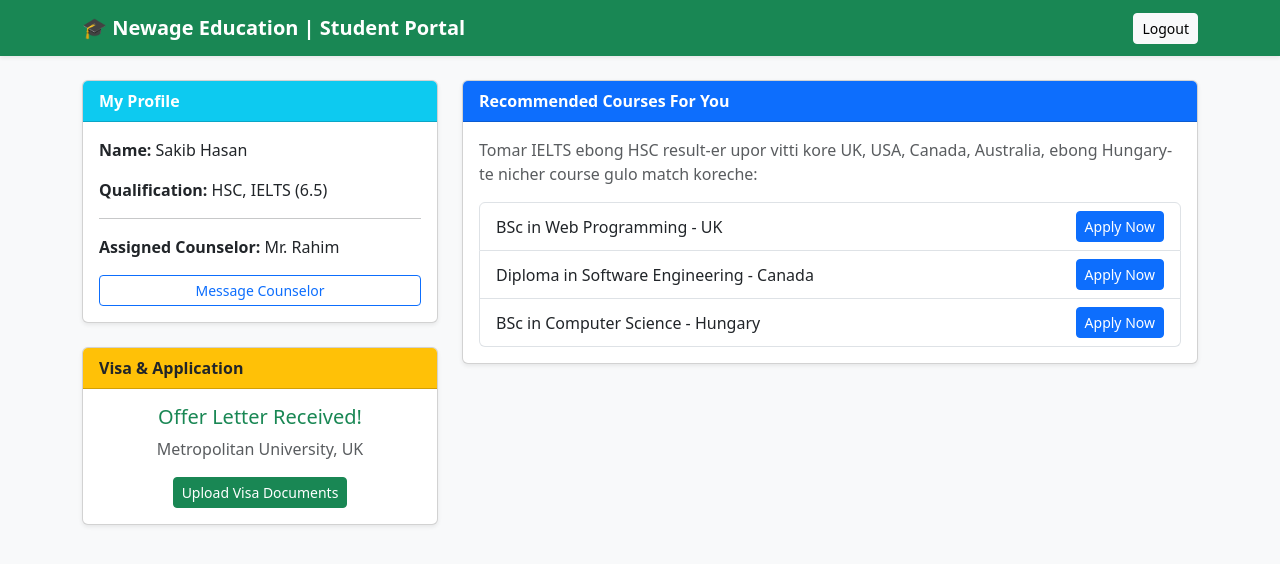
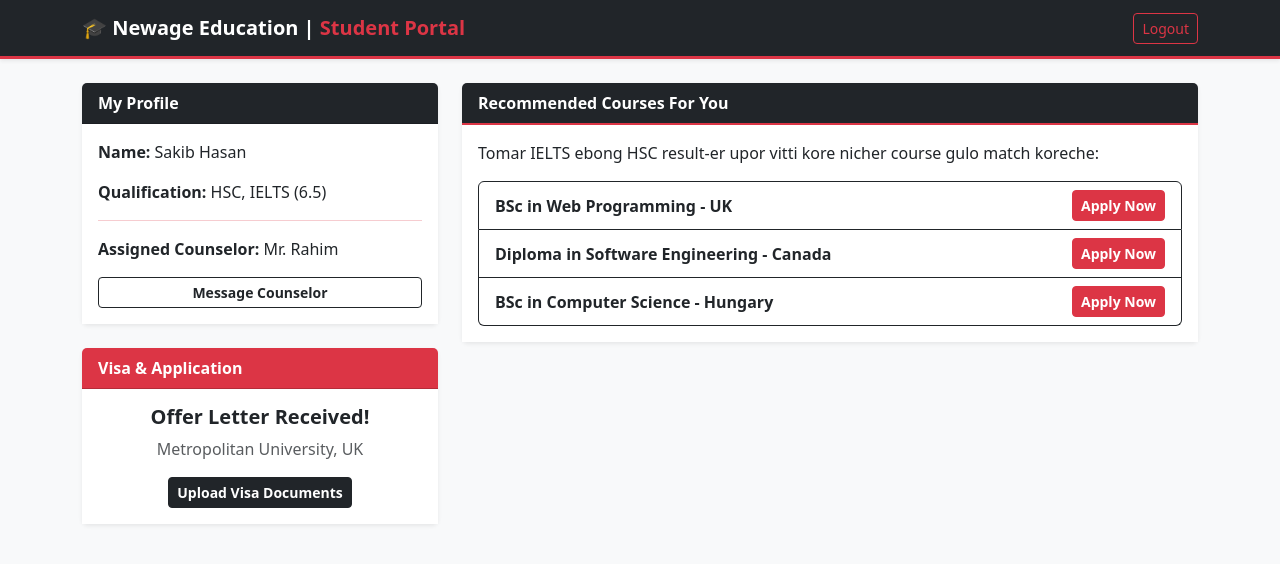
Before and after one commit to jmdidar9988/Newage_Education_Portal, a plain HTML site: page student.html in a window 1280 px wide. Drawn offline with nearby package versions, Linux system fonts and the light colour scheme.

Commit message:
Update student.html

```diff
--- a/student.html
+++ b/student.html
@@ -4,67 +4,64 @@
     <meta charset="UTF-8">
     <meta name="viewport" content="width=device-width, initial-scale=1.0">
     <title>Newage Education - Student Portal</title>
-    <!-- Nicher link ti Bootstrap er design niye asbe -->
     <link href="https://cdn.jsdelivr.net/npm/bootstrap@5.3.0/dist/css/bootstrap.min.css" rel="stylesheet">
 </head>
 <body class="bg-light">
 
-    <!-- Uporer Navigation Bar (Sabuj Ronger) -->
-    <nav class="navbar navbar-dark bg-success shadow-sm">
+    <!-- Black Navbar -->
+    <nav class="navbar navbar-dark bg-dark shadow-sm border-bottom border-danger border-3">
         <div class="container">
-            <a class="navbar-brand fw-bold" href="#">🎓 Newage Education | Student Portal</a>
-            <a href="login.html" class="btn btn-sm btn-light">Logout</a>
+            <a class="navbar-brand fw-bold text-white" href="#">🎓 Newage Education | <span class="text-danger">Student Portal</span></a>
+            <a href="login.html" class="btn btn-sm btn-outline-danger">Logout</a>
         </div>
     </nav>
 
-    <!-- Main Content -->
     <div class="container mt-4">
         <div class="row">
 
-            <!-- Ba-diker Column: Profile o Status -->
             <div class="col-md-4">
-                <!-- Profile Box -->
-                <div class="card shadow-sm mb-4">
-                    <div class="card-header bg-info text-white fw-bold">My Profile</div>
-                    <div class="card-body">
+                <!-- Profile Box - Black Header -->
+                <div class="card shadow-sm mb-4 border-0">
+                    <div class="card-header bg-dark text-white fw-bold">My Profile</div>
+                    <div class="card-body bg-white">
                         <p><strong>Name:</strong> Sakib Hasan</p>
                         <p><strong>Qualification:</strong> HSC, IELTS (6.5)</p>
-                        <hr>
+                        <hr class="border-danger">
                         <p><strong>Assigned Counselor:</strong> Mr. Rahim</p>
-                        <button class="btn btn-outline-primary btn-sm w-100">Message Counselor</button>
+                        <button class="btn btn-outline-dark btn-sm w-100 fw-bold">Message Counselor</button>
                     </div>
                 </div>
 
-                <!-- Application Status Box -->
-                <div class="card shadow-sm">
-                    <div class="card-header bg-warning fw-bold">Visa & Application</div>
-                    <div class="card-body text-center">
-                        <h5 class="text-success">Offer Letter Received!</h5>
+                <!-- Status Box - Red Header -->
+                <div class="card shadow-sm border-0 border-danger border-1">
+                    <div class="card-header bg-danger text-white fw-bold">Visa & Application</div>
+                    <div class="card-body text-center bg-white">
+                        <h5 class="text-dark fw-bold">Offer Letter Received!</h5>
                         <p class="text-muted">Metropolitan University, UK</p>
-                        <button class="btn btn-success btn-sm">Upload Visa Documents</button>
+                        <button class="btn btn-dark btn-sm fw-bold">Upload Visa Documents</button>
                     </div>
                 </div>
             </div>
 
-            <!-- Dan-diker Column: Course Suggestions -->
             <div class="col-md-8">
-                <div class="card shadow-sm">
-                    <div class="card-header bg-primary text-white fw-bold">Recommended Courses For You</div>
-                    <div class="card-body">
-                        <p class="text-muted">Tomar IELTS ebong HSC result-er upor vitti kore UK, USA, Canada, Australia, ebong Hungary-te nicher course gulo match koreche:</p>
+                <!-- Courses Box - Black Header -->
+                <div class="card shadow-sm border-0">
+                    <div class="card-header bg-dark text-white fw-bold border-bottom border-danger border-2">Recommended Courses For You</div>
+                    <div class="card-body bg-white">
+                        <p class="text-dark">Tomar IELTS ebong HSC result-er upor vitti kore nicher course gulo match koreche:</p>
 
                         <ul class="list-group">
-                            <li class="list-group-item d-flex justify-content-between align-items-center">
-                                BSc in Web Programming - UK
-                                <button class="btn btn-sm btn-primary">Apply Now</button>
+                            <li class="list-group-item d-flex justify-content-between align-items-center border-dark">
+                                <strong>BSc in Web Programming - UK</strong>
+                                <button class="btn btn-sm btn-danger fw-bold">Apply Now</button>
                             </li>
-                            <li class="list-group-item d-flex justify-content-between align-items-center">
-                                Diploma in Software Engineering - Canada
-                                <button class="btn btn-sm btn-primary">Apply Now</button>
+                            <li class="list-group-item d-flex justify-content-between align-items-center border-dark">
+                                <strong>Diploma in Software Engineering - Canada</strong>
+                                <button class="btn btn-sm btn-danger fw-bold">Apply Now</button>
                             </li>
-                            <li class="list-group-item d-flex justify-content-between align-items-center">
-                                BSc in Computer Science - Hungary
-                                <button class="btn btn-sm btn-primary">Apply Now</button>
+                            <li class="list-group-item d-flex justify-content-between align-items-center border-dark">
+                                <strong>BSc in Computer Science - Hungary</strong>
+                                <button class="btn btn-sm btn-danger fw-bold">Apply Now</button>
                             </li>
                         </ul>
                     </div>
```
